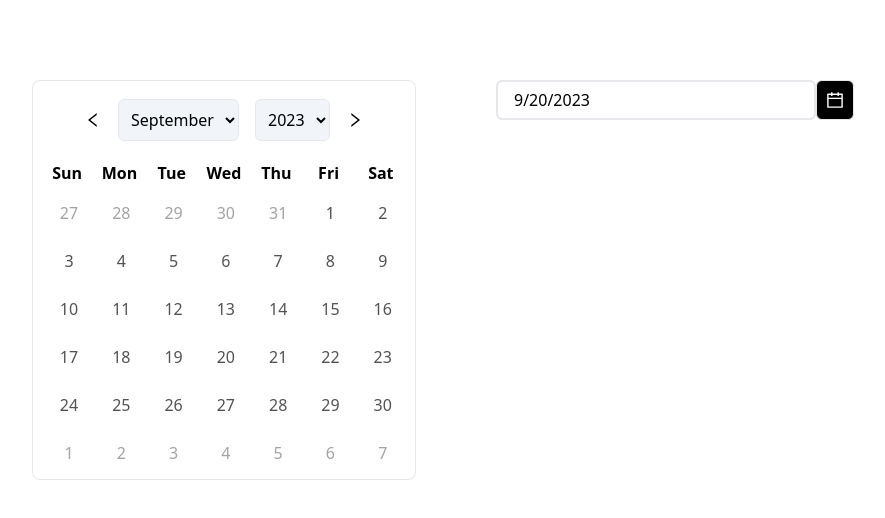
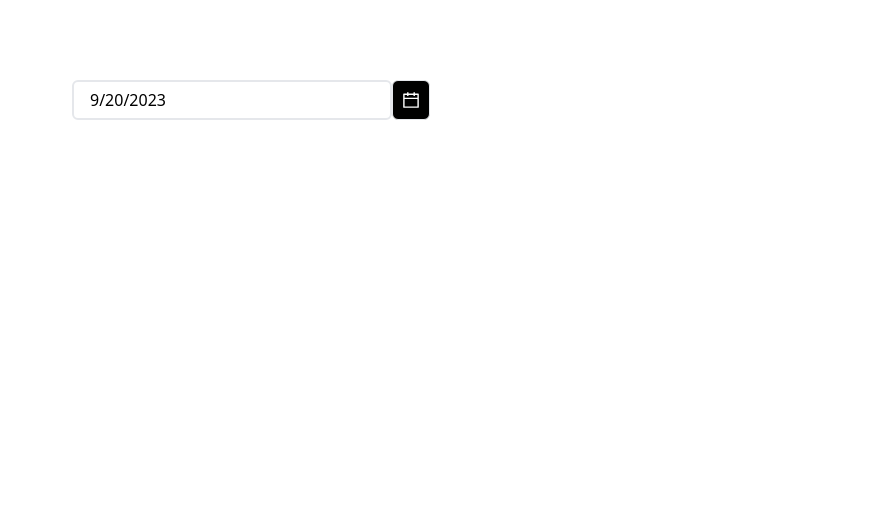
Before and after one commit to Datt1409/calendar-app, a Next.js app: page / in a window 1280 px wide. Shown: the top 518 px of the page, without its empty margins (8-893 px from the left). Built offline with nearby package versions, Linux system fonts and the light colour scheme.

Commit message:
update calendar

```diff
--- a/src/pages/components/Calendar.jsx
+++ b/src/pages/components/Calendar.jsx
@@ -1,7 +1,6 @@
-import { useMemo, useState } from "react";
+import { useEffect, useMemo, useState } from "react";
 import { AiOutlineLeft, AiOutlineRight } from "react-icons/ai";
 import {
-  daysOfWeek,
   YEARS,
   renderCalendar,
   compareMonth,
@@ -10,32 +9,30 @@ import {
 } from "../utils";
 
 export default function Calendar({
-  isMultiple = true,
+  multiple = true,
   locale = "en-US",
   onChooseDate,
+  activeDate = new Date(),
+  showCalendar = false,
+  setShowCalendar,
 }) {
   const today = new Date();
   const [month, setMonth] = useState(today.getMonth() + 1);
   const [year, setYear] = useState(today.getFullYear());
   const [selectedDays, setSelectedDays] = useState([]);
 
+  console.log(showCalendar);
+
   const calendarDays = useMemo(
     () => renderCalendar(month, year),
     [year, month]
   );
+  const localizedMonths = useMemo(() => getLocalizeMonth(year, locale), [year]);
 
-  const localizedMonths = useMemo(
-    () => getLocalizeMonth(year, locale),
-    [year, locale]
-  );
-
-  const localizedDays = useMemo(
-    () => getLocalizedDay(year, month, locale),
-    [locale]
-  );
+  const localizedDays = getLocalizedDay(year, month, locale);
 
   const handleClick = (clickedDay) => {
-    if (isMultiple) {
+    if (multiple) {
       const isSelected = selectedDays.some(
         (selectedDay) => selectedDay === clickedDay
       );
@@ -100,10 +97,13 @@ export default function Calendar({
     setYear(selectedYear);
   };
 
+  const handleHide = () => {
+    if (showCalendar) setShowCalendar(false);
+  };
+
   return (
-    <div className="w-[384px] h-[400px] p-2 flex flex-col justify-center text-center align-center border rounded-lg ml-10">
-      {/* <div className="flex flex-row justify-center text-center items-center p-5 text-3xl font-bold"></div> */}
-
+    <>
+      <div className="w-[384px] h-[400px] p-2 flex flex-col justify-center text-center align-center border rounded-lg ml-10 z-10">
         <div className="flex flex-row justify-center items-center p-5">
           <AiOutlineLeft
             size={18}
@@ -153,25 +153,31 @@ export default function Calendar({
               key={index}
               className={`flex justify-center items-center h-10 w-10 text-center ml-2 mb-2 rounded-full cursor-pointer
             ${
-              isMultiple &&
+              multiple &&
               selectedDays.some((day) => day === calendarDay.value) &&
               compareMonth(calendarDay.value, month)
                 ? "bg-blue-500 text-white"
                 : ""
             }
             ${
-              !isMultiple &&
+              !multiple &&
               selectedDays.some((day) => day === calendarDay.value) &&
               compareMonth(calendarDay.value, month)
                 ? "bg-blue-500 text-white"
                 : ""
             }
             ${
-              compareMonth(calendarDay.value, month)
-                ? "text-neutral-600 hover:bg-gray-300 hover:text-white"
+              compareMonth(calendarDay.value, month) &&
+              calendarDay.value.toDateString() !== activeDate.toDateString()
+                ? "text-neutral-600 hover:bg-blue-500 hover:text-white"
                 : "text-neutral-400"
             }
-
+            ${
+              calendarDay.value.toDateString() === activeDate.toDateString() &&
+              activeDate.toDateString()
+                ? "bg-red-400 text-white hover:none"
+                : ""
+            }
             `}
               onClick={() => handleClick(calendarDay.value)}
             >
@@ -180,5 +186,10 @@ export default function Calendar({
           ))}
         </div>
       </div>
+      <div
+        className="fixed top-0 left-0 w-full h-full z-0"
+        onClick={handleHide}
+      ></div>
+    </>
   );
 }
--- a/src/pages/index.js
+++ b/src/pages/index.js
@@ -4,49 +4,41 @@ import { AiOutlineCalendar } from "react-icons/ai";
 
 export default function Home() {
   const [showCalendar, setShowCalendar] = useState(false);
-  const [fromDate, setFromDate] = useState(new Date().toLocaleDateString());
+  const [fromDate, setFromDate] = useState(new Date());
 
-  // const formatDate = (selectedDate) => {
-  //   if (!selectedDate) return "";
-
-  //   const year = new Date().getFullYear().toString();
-  //   const month = (new Date().getMonth() + 1).toString().padStart(2, 0);
-  //   const date = new Date().getDate().toString().padStart(2, 0);
-
-  //   return `${date} - ${month} - ${year}`;
-  // };
-
+  const handleSetShowCalendar = () => {
+    setShowCalendar(!showCalendar);
+  };
   const handleSelectDate = (selectedDate) => {
-    setFromDate(selectedDate.toLocaleDateString());
+    setFromDate(selectedDate);
   };
 
   return (
-    <main className="mt-20 flex flex-row">
-      <Calendar isMultiple />
-      <div className="flex flex-col ml-10">
+    <main className="mt-20 flex flex-row h-screen">
+      <div className="flex flex-col ml-10 w-full">
         <div className="flex flex-row mb-3">
           <input
-            className="ml-10 border-2 w-80 h-10 rounded-md p-4 placeholder:uppercase"
+            className="ml-10 border-2 w-80 h-10 rounded-md p-4"
             type="text"
-            // value={
-            //   fromDate.getDate().toString().padStart(2, 0) +
-            //   "-" +
-            //   (fromDate.getMonth() + 1).toString().padStart(2, 0) +
-            //   "-" +
-            //   fromDate.getFullYear().toString()
-            // }
-            value={fromDate}
+            value={fromDate.toLocaleDateString()}
             readOnly
           />
           <button
             className="bg-black w-15 h-10 text-white border rounded-md p-2"
-            onClick={() => setShowCalendar(!showCalendar)}
+            onClick={() => handleSetShowCalendar()}
           >
             <AiOutlineCalendar size={20} />
           </button>
         </div>
+
         {showCalendar && (
-          <Calendar isMultiple={false} onChooseDate={handleSelectDate} />
+          <Calendar
+            multiple={false}
+            activeDate={fromDate}
+            onChooseDate={handleSelectDate}
+            showCalendar={showCalendar}
+            setShowCalendar={setShowCalendar}
+          />
         )}
       </div>
     </main>
```
Lines whose indentation alone changed are shown as unchanged.
